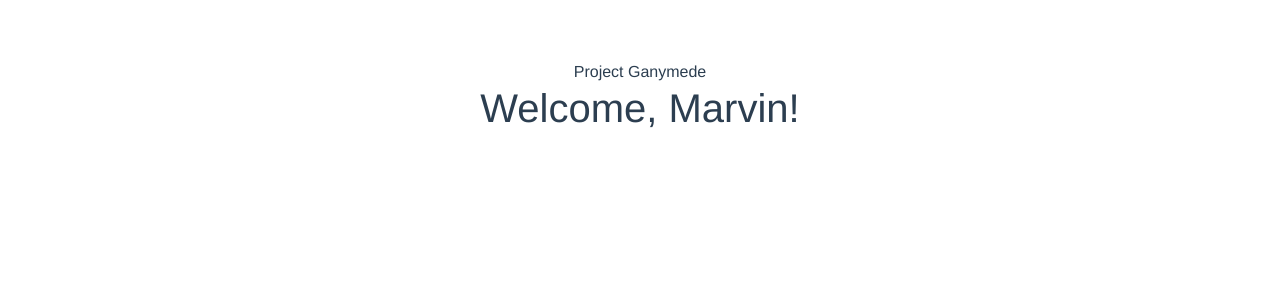
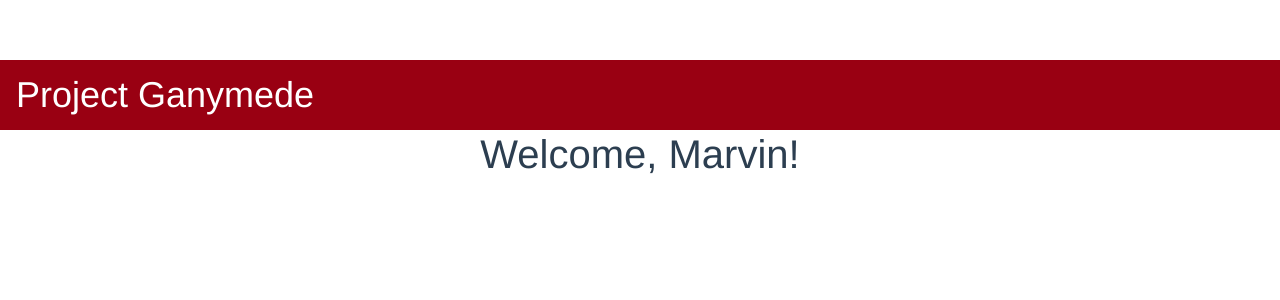
Before and after one commit to marvintensuan/Ganymede, a Vue app: page / in a window 1280 px wide. Shown: the top 300 px of the page. Built offline with nearby package versions, Linux system fonts and the light colour scheme.

Commit message:
Modified Header classes.

```diff
--- a/src/components/Header.vue
+++ b/src/components/Header.vue
@@ -1,5 +1,5 @@
 <template>
-    <header>Project Ganymede</header>
+    <header class="navbar navbar-expand-lg">Project Ganymede</header>
 </template>
 
 <script>
@@ -7,3 +7,11 @@ export default {
     name: 'Header',
 }
 </script>
+
+<style scoped>
+    header{
+        background-color: #990012;
+        color: white;
+        font-size: 36px;
+    }
+</style>
```
